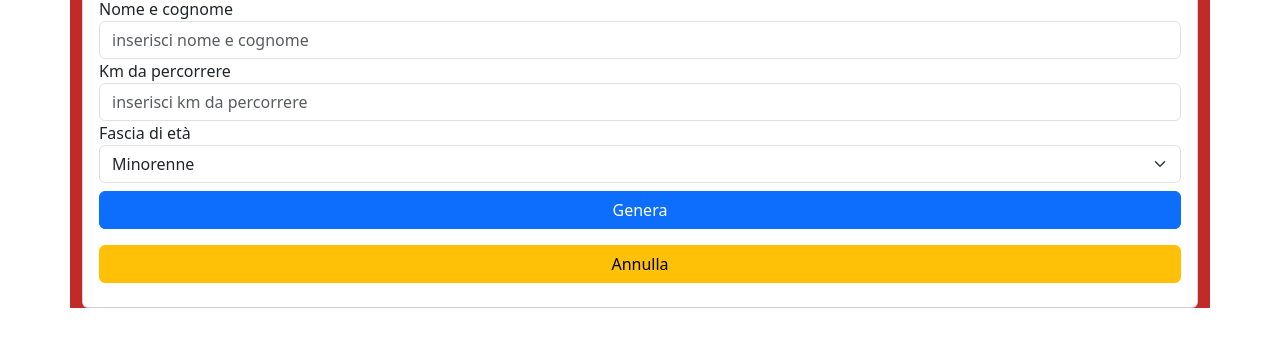
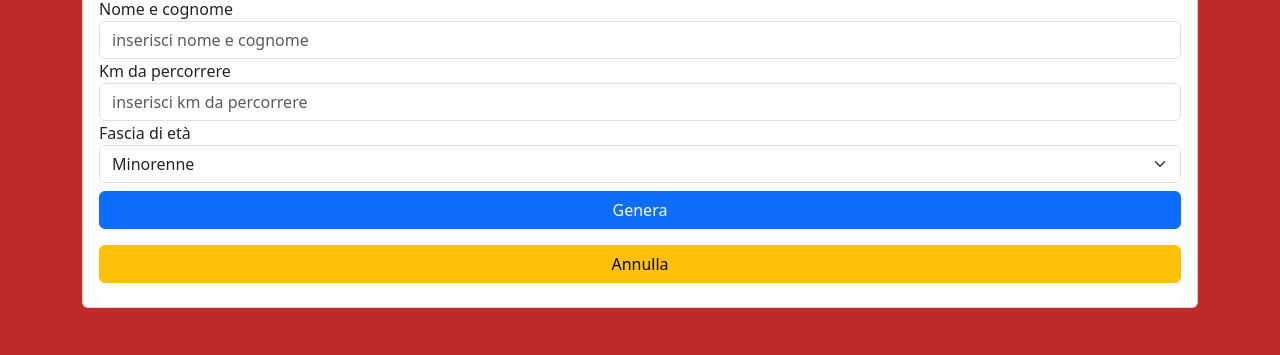
Before and after one commit to silviapetrino/js-biglietto-treno-form, a plain HTML site: page index.html in a window 1280 px wide. Shown: the part 108-463 px from the top of the page. Drawn offline with nearby package versions, Linux system fonts and the light colour scheme.

Commit message:
[add] edits

```diff
--- a/css/style.css
+++ b/css/style.css
@@ -1,6 +1,11 @@
 * {
   box-sizing: border-box;
 }
+
+body {
+  background-color: #c02a28;
+}
+
 .container{
     background: #f3f1c9;
 }
--- a/js/script.js
+++ b/js/script.js
@@ -1,4 +1,3 @@
-
 
 
 const buttonOk = document.getElementById("button1");
```
